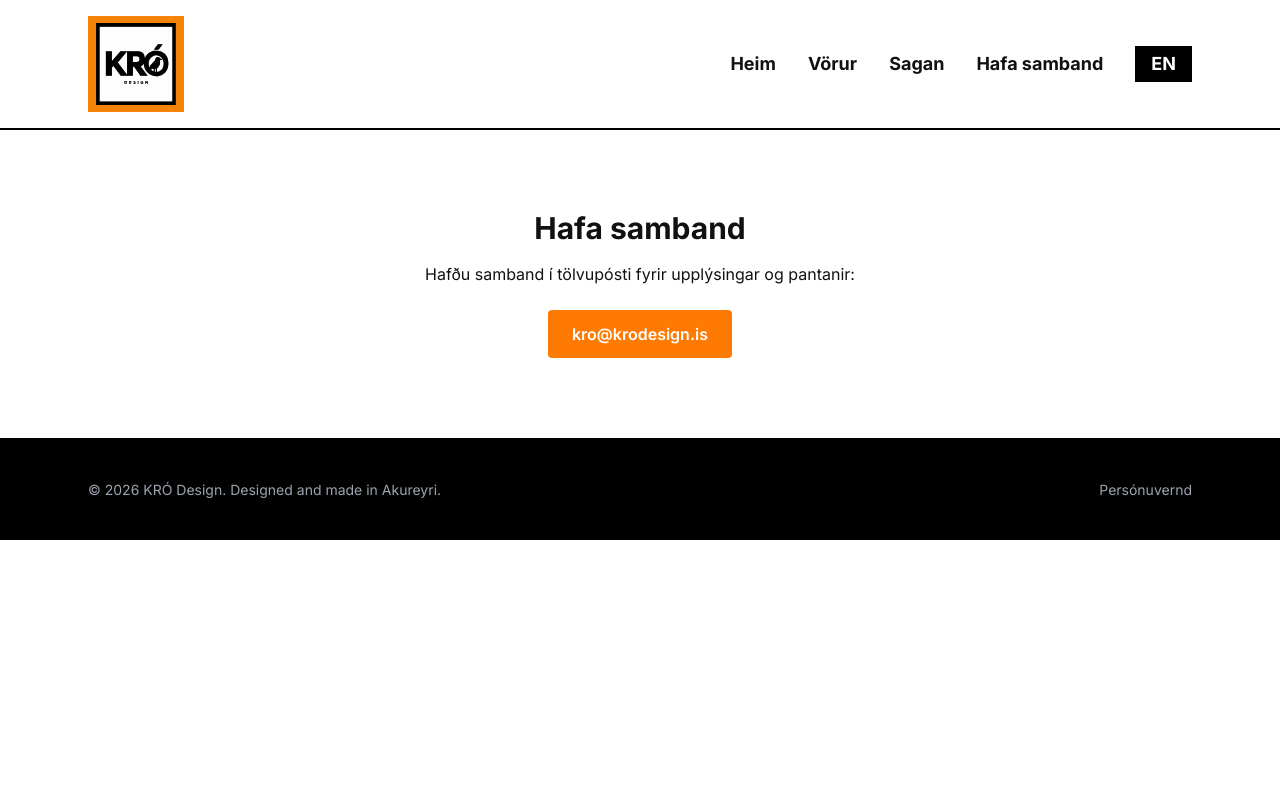
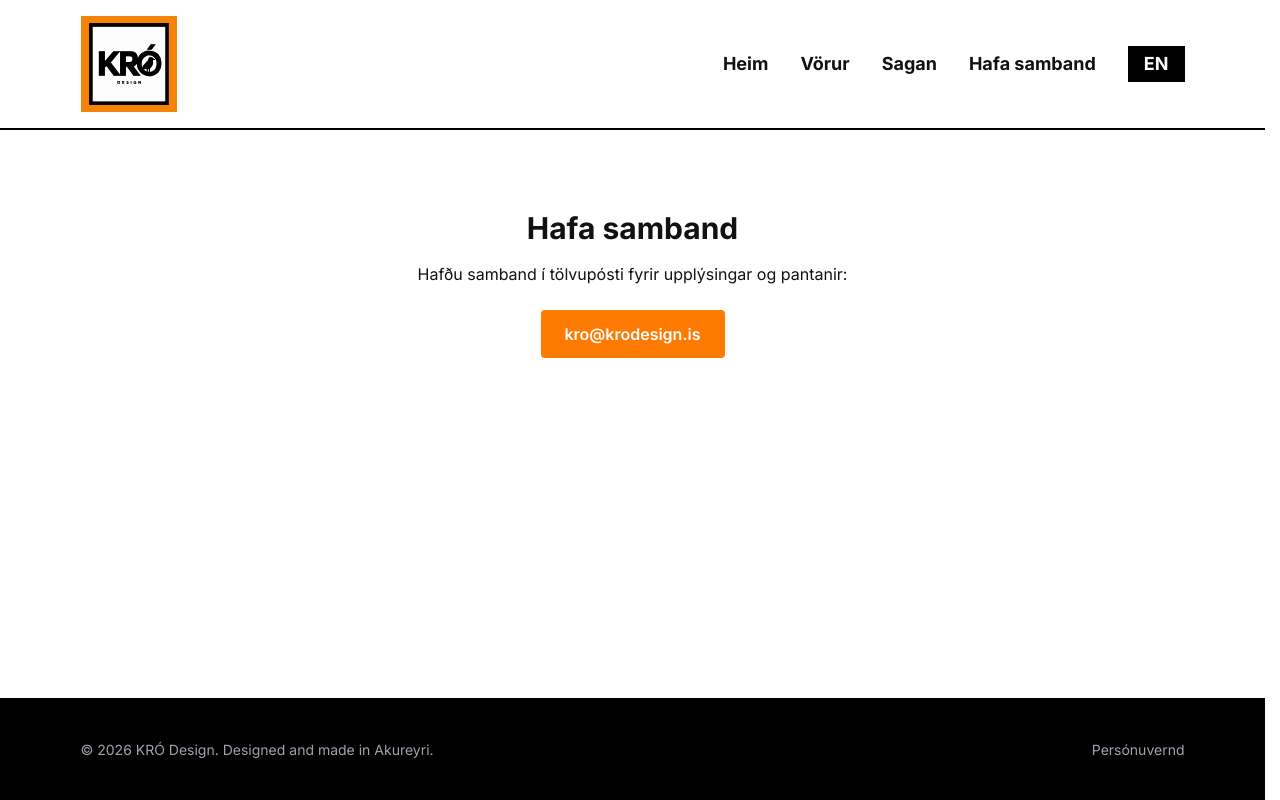
Before and after one commit to kjartano47/krodesign.is, a Next.js app: page /contact in a window 1280 px wide. Built offline with nearby package versions, Linux system fonts and the light colour scheme.

Commit message:
fixing things Helgi pointed out

```diff
--- a/pages/404.tsx
+++ b/pages/404.tsx
@@ -1,7 +1,5 @@
 import Link from 'next/link'
 import { useRouter } from 'next/router'
-import Header from '../components/Header'
-import Footer from '../components/Footer'
 import Seo from '../components/Seo'
 import isLocale from '../locales/is.json'
 import enLocale from '../locales/en.json'
@@ -11,9 +9,8 @@ export default function NotFound() {
   const t = locale === 'en' ? enLocale : isLocale
 
   return (
-    <div className="flex flex-col min-h-screen">
+    <>
       <Seo title={t.metaTitle404} description={t.metaDesc404} />
-      <Header />
       <main className="flex-1 flex items-center justify-center py-20">
         <div className="max-w-xl mx-auto px-6 text-center">
           <h1 className="text-3xl font-bold mb-4">{t.notFoundTitle}</h1>
@@ -23,7 +20,6 @@ export default function NotFound() {
           </Link>
         </div>
       </main>
-      <Footer />
-    </div>
+    </>
   )
 }
--- a/pages/_app.tsx
+++ b/pages/_app.tsx
@@ -1,6 +1,14 @@
 import type { AppProps } from 'next/app'
+import Header from '../components/Header'
+import Footer from '../components/Footer'
 import '../styles/globals.css'
 
 export default function App({ Component, pageProps }: AppProps) {
-  return <Component {...pageProps} />
+  return (
+    <div className="flex flex-col min-h-screen">
+      <Header />
+      <Component {...pageProps} />
+      <Footer />
+    </div>
+  )
 }
--- a/pages/contact.tsx
+++ b/pages/contact.tsx
@@ -1,5 +1,3 @@
-import Header from '../components/Header'
-import Footer from '../components/Footer'
 import Seo from '../components/Seo'
 import isLocale from '../locales/is.json'
 import enLocale from '../locales/en.json'
@@ -10,17 +8,15 @@ export default function Contact() {
   const t = locale === 'en' ? enLocale : isLocale
 
   return (
-    <div>
+    <>
       <Seo title={t.metaTitleContact} description={t.metaDescContact} />
-      <Header />
-      <main className="py-20">
+      <main className="flex-1 py-20">
         <div className="max-w-4xl mx-auto px-6 text-center">
           <h1 className="text-3xl font-bold mb-4">{t.contactTitle}</h1>
           <p className="mb-6">{t.contactPrompt}</p>
           <a href={`mailto:${t.contactEmail}`} className="btn-orange">{t.contactEmail}</a>
         </div>
       </main>
-      <Footer />
-    </div>
+    </>
   )
 }
--- a/pages/index.tsx
+++ b/pages/index.tsx
@@ -1,7 +1,5 @@
-import Header from '../components/Header'
 import Hero from '../components/Hero'
 import CategoryPreview from '../components/CategoryPreview'
-import Footer from '../components/Footer'
 import Seo from '../components/Seo'
 import OrganizationSchema from '../components/OrganizationSchema'
 import { useRouter } from 'next/router'
@@ -18,10 +16,9 @@ export default function Home() {
   ]
 
   return (
-    <div className="flex flex-col min-h-screen">
+    <>
       <Seo title={t.metaTitleHome} description={t.metaDescHome} />
       <OrganizationSchema />
-      <Header />
       <main className="flex-1">
         <Hero title={t.heroTagline} subtitle={t.heroIntro} />
         <CategoryPreview categories={categories} title={t.categoriesTitle} />
@@ -54,7 +51,6 @@ export default function Home() {
           </div>
         </section>
       </main>
-      <Footer />
-    </div>
+    </>
   )
 }
--- a/pages/privacy.tsx
+++ b/pages/privacy.tsx
@@ -1,5 +1,3 @@
-import Header from '../components/Header'
-import Footer from '../components/Footer'
 import Seo from '../components/Seo'
 import isLocale from '../locales/is.json'
 import enLocale from '../locales/en.json'
@@ -10,10 +8,9 @@ export default function Privacy() {
   const t = locale === 'en' ? enLocale : isLocale
 
   return (
-    <div>
+    <>
       <Seo title={t.metaTitlePrivacy} description={t.metaDescPrivacy} />
-      <Header />
-      <main className="py-20">
+      <main className="flex-1 py-20">
         <div className="max-w-3xl mx-auto px-6">
           <h1 className="text-3xl font-bold mb-4">{t.privacyPageTitle}</h1>
           <p className="mb-6 text-gray-700">{t.privacyIntro}</p>
@@ -25,7 +22,6 @@ export default function Privacy() {
           </p>
         </div>
       </main>
-      <Footer />
-    </div>
+    </>
   )
 }
--- a/pages/products/fridge-magnets.tsx
+++ b/pages/products/fridge-magnets.tsx
@@ -1,5 +1,3 @@
-import Header from '../../components/Header'
-import Footer from '../../components/Footer'
 import Seo from '../../components/Seo'
 import isLocale from '../../locales/is.json'
 import enLocale from '../../locales/en.json'
@@ -10,16 +8,14 @@ export default function FridgeMagnets() {
   const t = locale === 'en' ? enLocale : isLocale
 
   return (
-    <div>
+    <>
       <Seo title={t.metaTitleMagnets} description={t.metaDescMagnets} />
-      <Header />
-      <main className="py-20">
+      <main className="flex-1 py-20">
         <div className="max-w-4xl mx-auto px-6">
           <h1 className="text-3xl font-bold mb-4">{t.categorySeglarTitle}</h1>
           <p className="text-gray-700 mb-6">{t.categorySeglarDesc}</p>
         </div>
       </main>
-      <Footer />
-    </div>
+    </>
   )
 }
--- a/pages/products/index.tsx
+++ b/pages/products/index.tsx
@@ -1,5 +1,3 @@
-import Header from '../../components/Header'
-import Footer from '../../components/Footer'
 import Seo from '../../components/Seo'
 import Link from 'next/link'
 import { useRouter } from 'next/router'
@@ -29,9 +27,8 @@ export default function ProductsPage() {
   const isEn = locale === 'en'
 
   return (
-    <div className="flex flex-col min-h-screen">
+    <>
       <Seo title={t.metaTitleProducts} description={t.metaDescProducts} />
-      <Header />
       <main className="flex-1">
         <section className="bg-kroOrange py-14">
           <div className="max-w-5xl mx-auto px-6">
@@ -53,7 +50,6 @@ export default function ProductsPage() {
           </div>
         </section>
       </main>
-      <Footer />
-    </div>
+    </>
   )
 }
--- a/pages/products/keychains.tsx
+++ b/pages/products/keychains.tsx
@@ -1,5 +1,3 @@
-import Header from '../../components/Header'
-import Footer from '../../components/Footer'
 import Seo from '../../components/Seo'
 import isLocale from '../../locales/is.json'
 import enLocale from '../../locales/en.json'
@@ -10,16 +8,14 @@ export default function Keychains() {
   const t = locale === 'en' ? enLocale : isLocale
 
   return (
-    <div>
+    <>
       <Seo title={t.metaTitleKeychains} description={t.metaDescKeychains} />
-      <Header />
-      <main className="py-20">
+      <main className="flex-1 py-20">
         <div className="max-w-4xl mx-auto px-6">
           <h1 className="text-3xl font-bold mb-4">{t.categoryKippurTitle}</h1>
           <p className="text-gray-700 mb-6">{t.categoryKippurDesc}</p>
         </div>
       </main>
-      <Footer />
-    </div>
+    </>
   )
 }
--- a/pages/story.tsx
+++ b/pages/story.tsx
@@ -1,5 +1,3 @@
-import Header from '../components/Header'
-import Footer from '../components/Footer'
 import Seo from '../components/Seo'
 import isLocale from '../locales/is.json'
 import enLocale from '../locales/en.json'
@@ -24,10 +22,9 @@ export default function Story() {
   ]
 
   return (
-    <div>
+    <>
       <Seo title={t.metaTitleStory} description={t.metaDescStory} />
-      <Header />
-      <main className="py-20">
+      <main className="flex-1 py-20">
         <div className="max-w-3xl mx-auto px-6">
           <h1 className="text-3xl font-bold mb-4">{t.storyPageTitle}</h1>
           {t.storyIntro && <p className="mb-6 text-lg">{t.storyIntro}</p>}
@@ -66,7 +63,6 @@ export default function Story() {
           </div>
         </div>
       </main>
-      <Footer />
-    </div>
+    </>
   )
 }
--- a/styles/globals.css
+++ b/styles/globals.css
@@ -6,6 +6,10 @@
 
 html, body, #__next {
   height: 100%;
+}
+
+html {
+  scrollbar-gutter: stable;
 }
 
 body {
```
